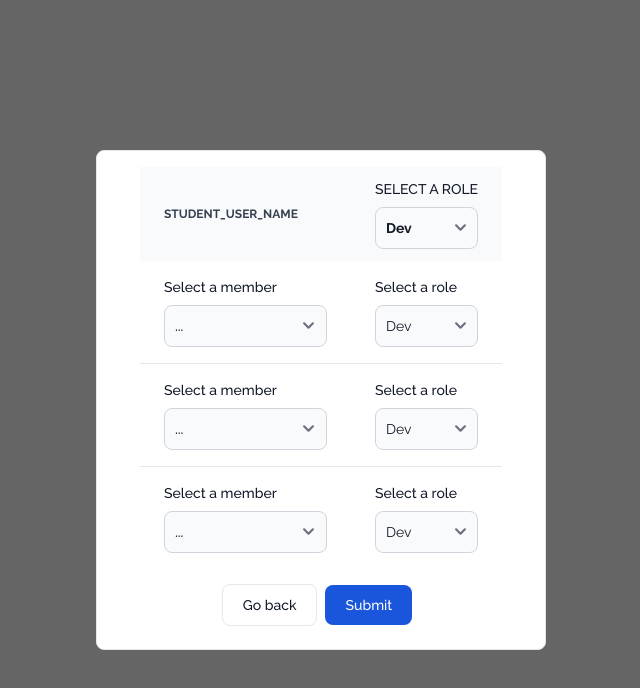
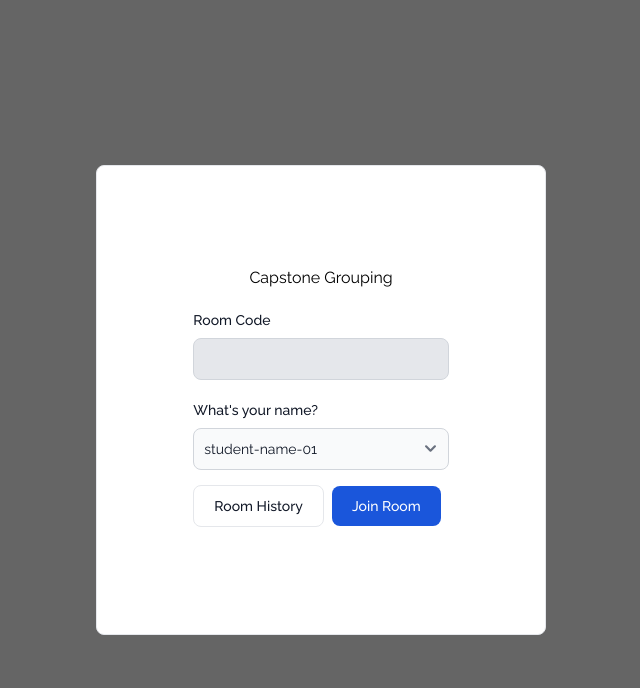
Before and after one commit to Fourthhy/cpstone-groupings-system, a React (Vite) app: page / in a window 1280 px wide. Shown: the top 688 px of the page, without its empty margins (319-959 px from the left). Built offline with nearby package versions, Linux system fonts and the light colour scheme.

Commit message:
page: user3 done

```diff
--- a/src/App.jsx
+++ b/src/App.jsx
@@ -1,13 +1,16 @@
 import { BrowserRouter as Router, Routes, Route } from "react-router-dom"
 import UserLogin from "./components/user/UserLogin"
 import MemberSelect from "./components/user/MemberSelect"
+import Response from "./components/user/Response"
 
 export default function App() {
   return (
     <>
       <Router>
         <Routes>
-          <Route path="/" element={<MemberSelect />} />
+          <Route path="/" element={<UserLogin />} />
+          <Route path="/memberSelect" element={<MemberSelect />} />
+          <Route path="/selectResponse" element={<Response />} />
         </Routes>
       </Router>
     </>
--- a/src/components/user/MemberSelect.jsx
+++ b/src/components/user/MemberSelect.jsx
@@ -1,3 +1,5 @@
+import { Link } from "react-router-dom"
+
 const SelectRole = () => {
     return (
         <>
@@ -73,9 +75,13 @@ export default function MemberSelect() {
                         </table>
                     </div>
                     <div className="mt-[15px]">
+                        <Link to="/">
                             <button type="button" class="py-2.5 px-5 me-2 mb-2 text-sm font-medium text-gray-900 focus:outline-none bg-white rounded-lg border border-gray-200 hover:bg-gray-100 hover:text-blue-700 focus:z-10 focus:ring-4 focus:ring-gray-100 dark:focus:ring-gray-700 dark:bg-gray-800 dark:text-gray-400 dark:border-gray-600 dark:hover:text-white dark:hover:bg-gray-700">Go back</button>
+                        </Link>
+                        <Link to="/selectResponse">
                             <button type="button" class="text-white bg-blue-700 hover:bg-blue-800 focus:ring-4 focus:ring-blue-300 font-medium rounded-lg text-sm px-5 py-2.5 me-2 mb-2 dark:bg-blue-600 dark:hover:bg-blue-700 focus:outline-none dark:focus:ring-blue-800">Submit</button>
-                        </div>
+                        </Link>
+                    </div>
                 </div>
             </div>
         </>
--- /dev/null
+++ b/src/components/user/Response.jsx
@@ -0,0 +1,28 @@
+import { useState } from "react"
+import { Link } from "react-router-dom"
+
+export default function Response() {
+    const [show, setShow] = useState(false)
+
+    const handleShow = () => {
+        setShow(!show)
+    }
+
+    const studentCode = "User-12aq"
+    return (
+        <>
+            <div className="h-screen w-screen flex items-center justify-center bg-graybg">
+                <div className="h-[500px] w-[450px] font-raleway flex justify-center items-center flex-col border-[1px] rounded-lg bg-white gap-[10px]">
+                    <h2>Your entry is submitted</h2>
+                    <h2 className="text-gray-400">We'll keep it anonymous</h2>
+                    <hr className="w-[400px]" />
+                    <h2>Your user code is...</h2>
+                    <p onClick={handleShow} className="text-xl text-gray-400 dark:text-white">{ show ?  studentCode : 'click to reveal' }</p>
+                    <Link to="/">
+                        <button type="button" class="py-2.5 px-5 me-2 mb-2 text-sm font-medium text-gray-900 focus:outline-none bg-white rounded-lg border border-gray-200 hover:bg-gray-100 hover:text-blue-700 focus:z-10 focus:ring-4 focus:ring-gray-100 dark:focus:ring-gray-700 dark:bg-gray-800 dark:text-gray-400 dark:border-gray-600 dark:hover:text-white dark:hover:bg-gray-700">Back to Home</button>
+                    </Link>
+                </div>
+            </div>
+        </>
+    )
+}
--- a/src/components/user/UserLogin.jsx
+++ b/src/components/user/UserLogin.jsx
@@ -1,17 +1,17 @@
+import { Link } from "react-router-dom"
+
 const SelectName = () => {
     return (
         <>
-            <label for="countries" class="block mb-2 text-sm font-medium text-gray-900 dark:text-white">Select an option</label>
+            <label for="countries" class="block mb-2 text-sm font-medium text-gray-900 dark:text-white">What's your name?</label>
             <select id="countries" class="bg-gray-50 border border-gray-300 text-gray-900 text-sm rounded-lg focus:ring-blue-500 focus:border-blue-500 block w-full p-2.5 dark:bg-gray-700 dark:border-gray-600 dark:placeholder-gray-400 dark:text-white dark:focus:ring-blue-500 dark:focus:border-blue-500">
-                <option selected>Choose a country</option>
-                <option value="US">United States</option>
-                <option value="CA">Canada</option>
-                <option value="FR">France</option>
-                <option value="DE">Germany</option>
-                <option value="US">United States</option>
-                <option value="CA">Canada</option>
-                <option value="FR">France</option>
-                <option value="DE">Germany</option>
+                <option selected value="US">student-name-01</option>
+                <option value="CA">student-name-02</option>
+                <option value="FR">student-name-03</option>
+                <option value="DE">student-name-04</option>
+                <option value="CA">student-name-06</option>
+                <option value="FR">student-name-07</option>
+                <option value="DE">student-name-08</option>
             </select>
         </>
     )
@@ -31,7 +31,9 @@ export default function App() {
                         <SelectName />
                         <div className="mt-[15px]">
                             <button type="button" class="py-2.5 px-5 me-2 mb-2 text-sm font-medium text-gray-900 focus:outline-none bg-white rounded-lg border border-gray-200 hover:bg-gray-100 hover:text-blue-700 focus:z-10 focus:ring-4 focus:ring-gray-100 dark:focus:ring-gray-700 dark:bg-gray-800 dark:text-gray-400 dark:border-gray-600 dark:hover:text-white dark:hover:bg-gray-700">Room History</button>
-                            <button type="button" class="text-white bg-blue-700 hover:bg-blue-800 focus:ring-4 focus:ring-blue-300 font-medium rounded-lg text-sm px-5 py-2.5 me-2 mb-2 dark:bg-blue-600 dark:hover:bg-blue-700 focus:outline-none dark:focus:ring-blue-800">Join Room</button>
+                            <Link to="/memberSelect">
+                                <button type="button" class="text-white bg-blue-700 hover:bg-blue-800 focus:ring-4 focus:ring-blue-300 font-medium rounded-lg text-sm px-5 py-2.5 me-2 mb-2 dark:bg-blue-600 dark:hover:bg-blue-700 focus:outline-none dark:focus:ring-blue-800">Join Room</button>
+                            </Link>
                         </div>
                     </form>
                 </div>
```
